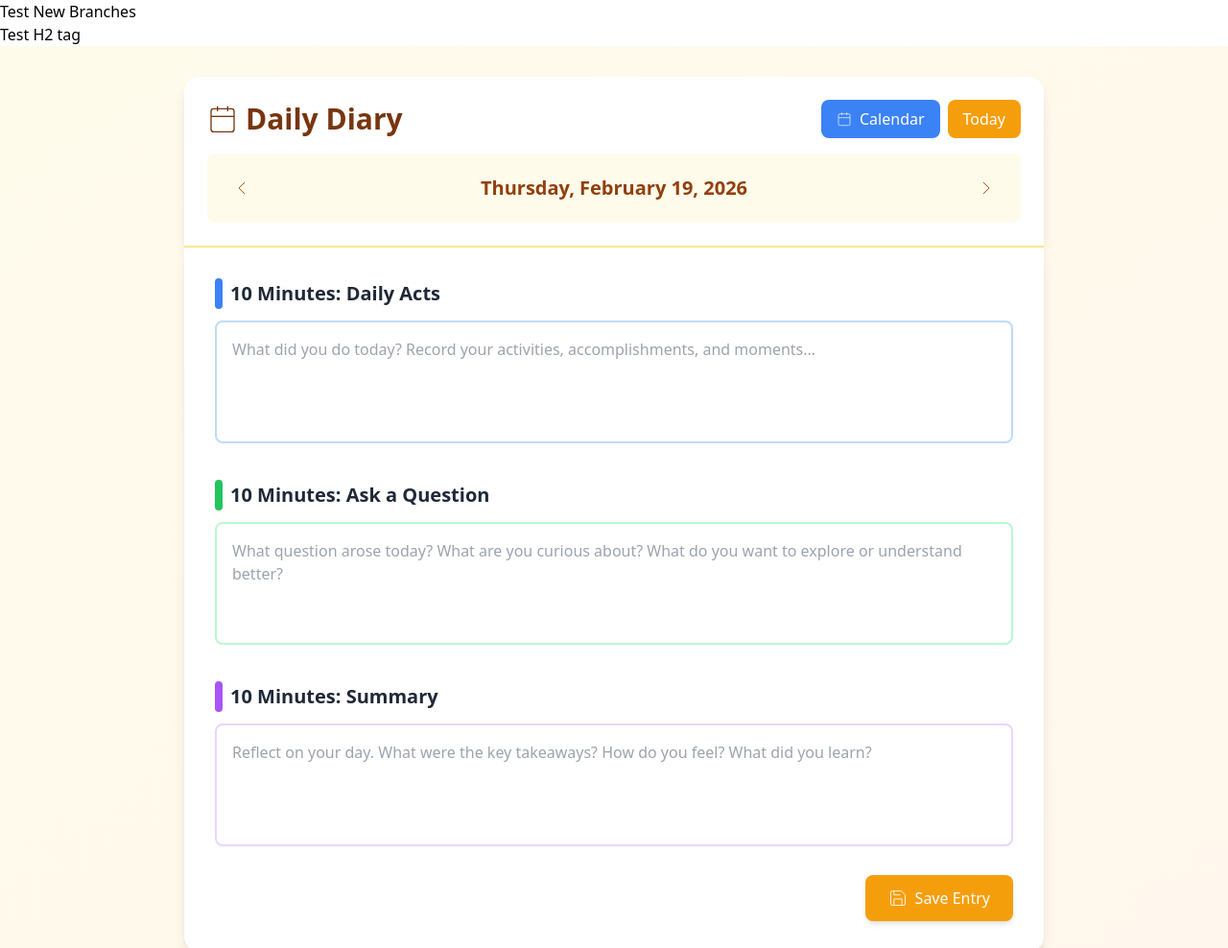
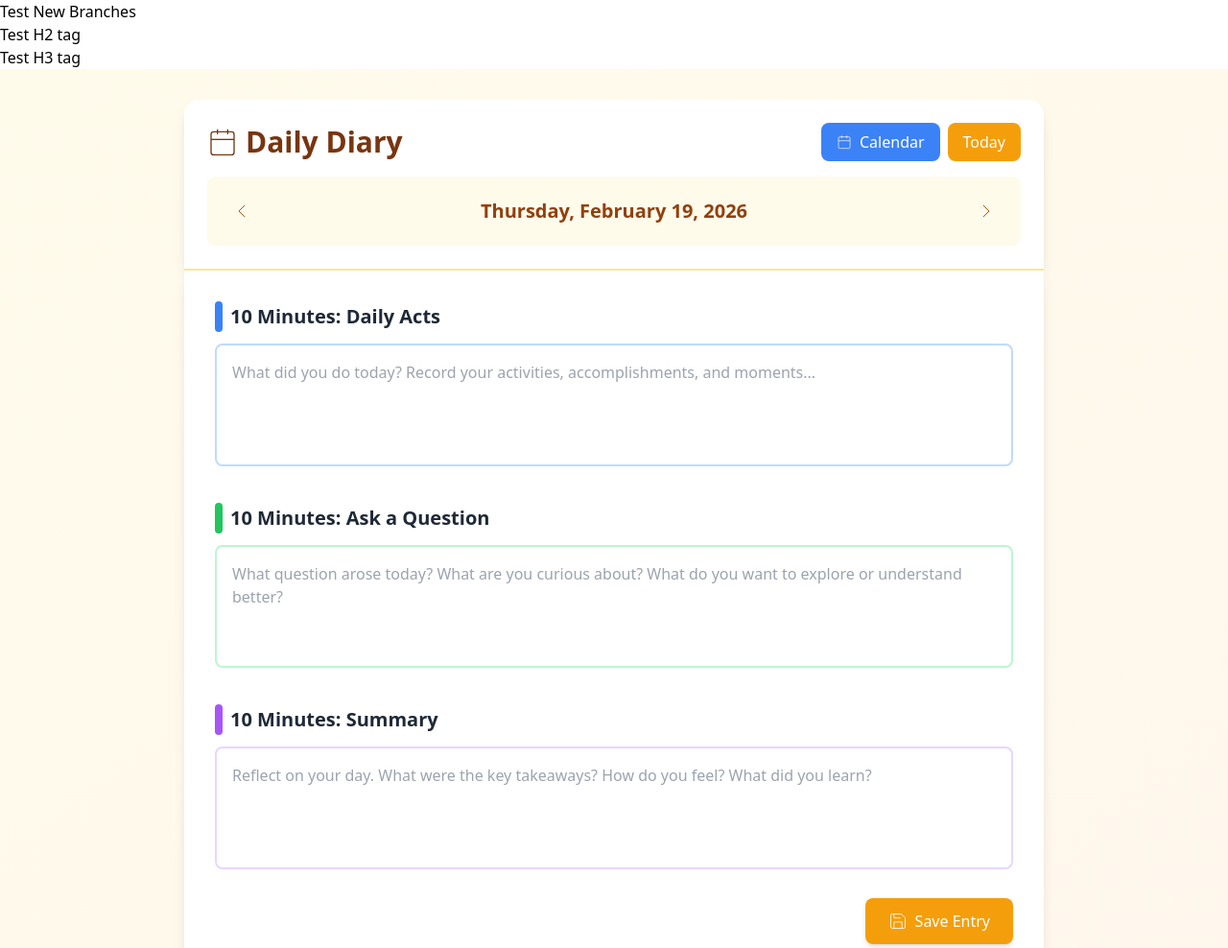
Before and after one commit to qchick/daily-diary, a plain HTML site: page index.html in a window 1280 px wide. Shown: the top 988 px of the page at 96% size. Drawn offline with nearby package versions, Linux system fonts and the light colour scheme.

Commit message:
update diary with h3

```diff
--- a/index.html
+++ b/index.html
@@ -12,6 +12,7 @@
 <body>
   <h1>Test New Branches</h1>
   <h2>Test H2 tag</h2>
+  <h3>Test H3 tag</h3>
   <div id="root"></div>
   <script type="text/babel" src="app.js"></script>
 </body>
```
